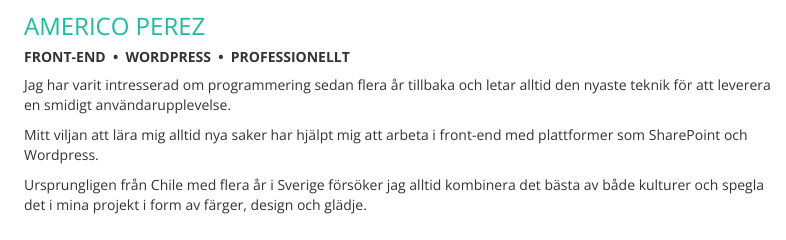
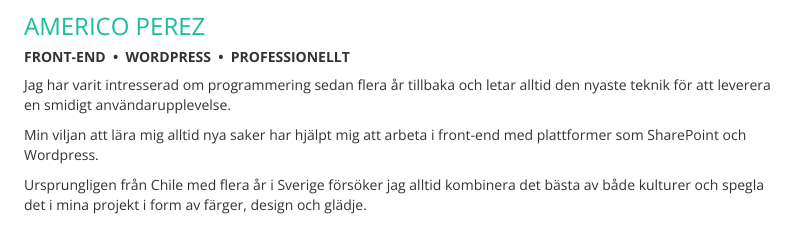
Before and after one commit to americo2015/americo, a website: page builds/development/index.html in a window 1280 px wide. Shown: the part 1040-1280 px from the top of the page, 436-1222 px from the left. Drawn offline with nearby package versions, Linux system fonts and the light colour scheme; files whose address does not match are found by name.

Commit message:
Stavning

```diff
--- a/builds/development/index.html
+++ b/builds/development/index.html
@@ -58,7 +58,7 @@
 	                        <h3>Americo Perez</h3>
 	                        <h5>front-end&nbsp;&nbsp;&bull;&nbsp;&nbsp;wordpress&nbsp;&nbsp;&bull;&nbsp;&nbsp;professionellt</h5>
 	                        <p>Jag har varit intresserad om programmering sedan flera år tillbaka och letar alltid den nyaste teknik för att leverera en smidigt användarupplevelse.</p>
-	                        <p>Mitt viljan att lära mig alltid nya saker har hjälpt mig att arbeta i front-end med plattformer som SharePoint och Wordpress.</p>
+	                        <p>Min viljan att lära mig alltid nya saker har hjälpt mig att arbeta i front-end med plattformer som SharePoint och Wordpress.</p>
 	                        <p>Ursprungligen från Chile med flera år i Sverige försöker jag alltid kombinera det bästa av både kulturer och spegla det i mina projekt i form av färger, design och glädje. </p>
 	                        <a href="#!" class="btn" role="button">Ladda ner mitt CV <span class="icon icon-download3"></span></a>
 	                    </article>
```
